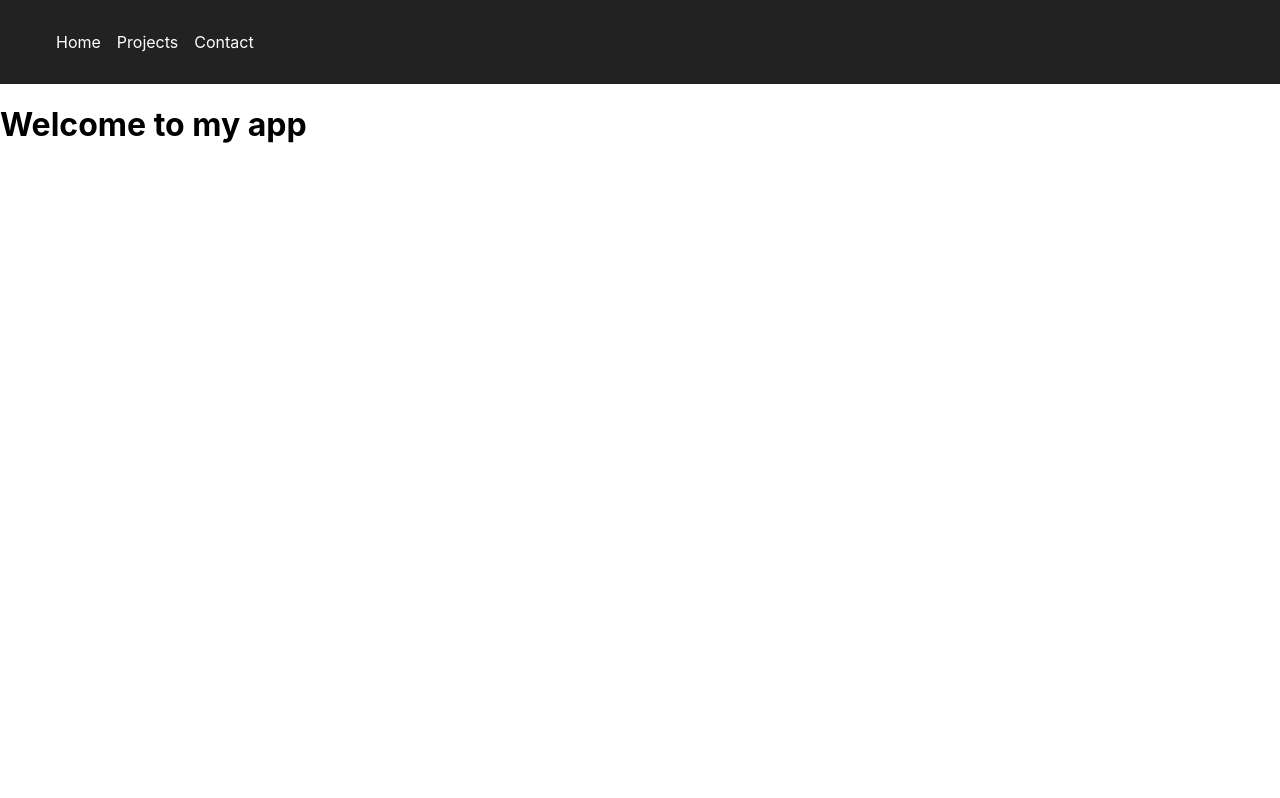
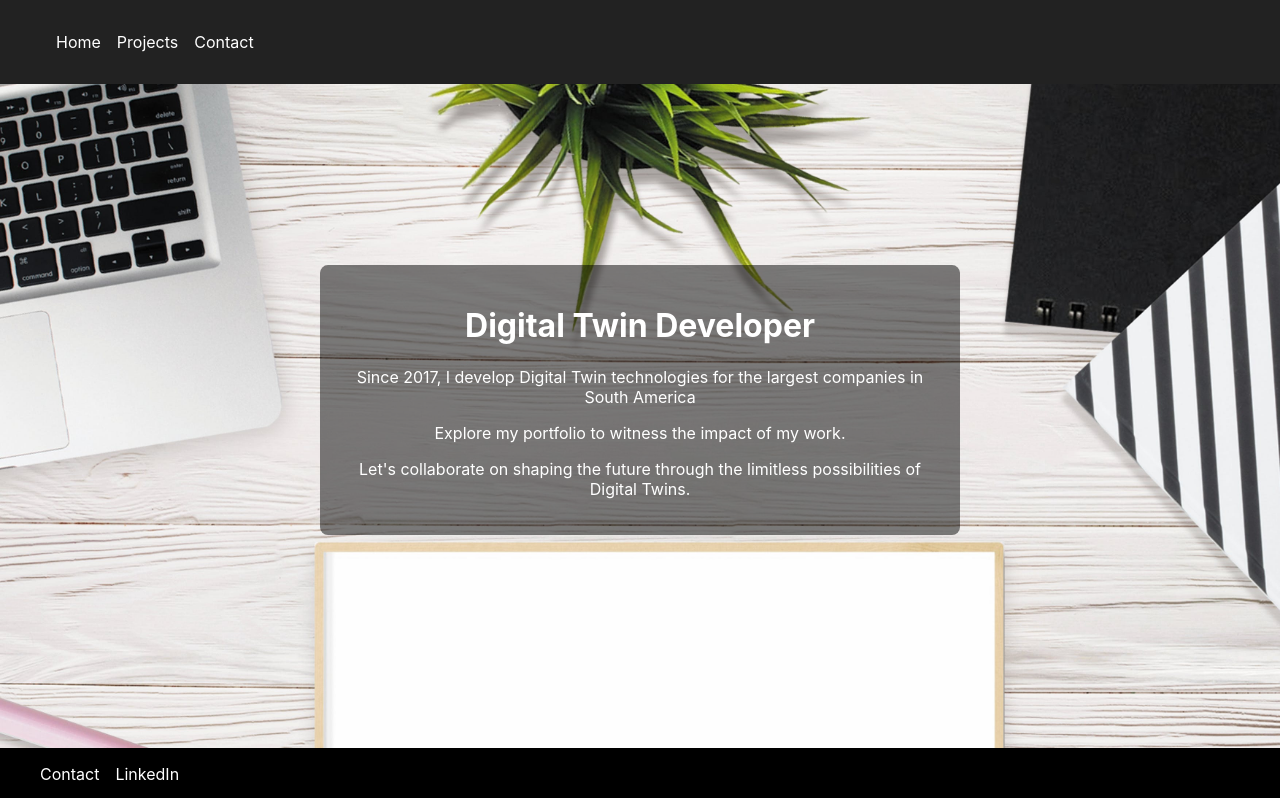
Before and after one commit to dvgutierres/dvgutierres.github.io, a React (Create React App) app: page / in a window 1280 px wide. Shown: the top 798 px of the page. Built offline with nearby package versions, Linux system fonts and the light colour scheme.

Commit message:
Added footer, background, pages

```diff
--- a/package.json
+++ b/package.json
@@ -14,6 +14,7 @@
     "mdb-react-ui-kit": "^7.0.0",
     "react": "^18.2.0",
     "react-dom": "^18.2.0",
+    "react-redux": "^9.0.4",
     "react-router-dom": "^6.20.1",
     "react-scripts": "5.0.1",
     "typescript": "^4.9.5",
--- a/src/App.tsx
+++ b/src/App.tsx
@@ -1,12 +1,38 @@
 import './App.css';
 import Header from './components/layout/header';
-import { BrowserRouter } from 'react-router-dom';
+import Footer from './components/layout/footer';
+import Home from './components/pages/home';
+import Projects from './components/pages/projects';
+import Contact from './components/pages/contact';
+
+import { BrowserRouter, Routes, Route } from "react-router-dom";
+
 export default function App() {
+
   return (
     <div>
       <BrowserRouter>
+
       <Header />
-      <h1>Welcome to my app</h1>
+
+      <Routes>
+
+          <Route
+          path='/'
+          element={<Home />}/>
+
+          <Route
+          path='/projects'
+          element={<Projects />}/>
+
+          <Route
+          path='/contact'
+          element={<Contact />}/>
+
+      </Routes>
+
+      <Footer />
+
       </BrowserRouter>
     </div>
   );
--- /dev/null
+++ b/src/components/layout/footer.css
@@ -0,0 +1,9 @@
+.footer {
+    position: fixed;
+    left: 0;
+    bottom: 0;
+    width: 100%;
+    background-color: rgb(0, 0, 0);
+    color: white;
+    text-align: center;
+  }
--- /dev/null
+++ b/src/components/layout/footer.tsx
@@ -0,0 +1,21 @@
+import "./footer.css"
+import { Link } from "react-router-dom";
+
+function Footer(){
+    return(
+    <div className="footer">
+        <ul className="list">
+
+            <li className="item">
+            <Link to="/contact" >Contact</Link>
+            </li>
+
+            <li className="item">
+            <Link to="https://www.linkedin.com/in/daniel-gutierres-9157a7144/" >LinkedIn</Link>
+            </li>
+            </ul>
+    </div>
+    )
+}
+
+export default Footer;
--- a/src/components/layout/header.css
+++ b/src/components/layout/header.css
@@ -1,5 +1,5 @@
-.Header{
-    display: flex;
+.header{
+    display: fixed;
     justify-content: space-between;
     background-color: #222;
     padding: 1em;
--- a/src/components/layout/header.tsx
+++ b/src/components/layout/header.tsx
@@ -3,7 +3,7 @@ import "./header.css"
 
 function Header() {
 return (
-    <nav className="Header">
+    <nav className="header">
         <ul className="list">
 
             <li className="item">
--- a/src/components/pages/Home.tsx
+++ b/src/components/pages/Home.tsx
@@ -1,11 +1,9 @@
-import { Link } from "react-router-dom";
+import Title from "../views/title";
 
 function Home() {
 return (
     <div>
-    <Link to="/" >Home</Link>
-    <Link to="/projects" >Projects</Link>
-    <Link to="/contact" >Contact</Link>
+        <Title />
     </div>
     )
 }
--- /dev/null
+++ b/src/components/pages/contact.tsx
@@ -0,0 +1,9 @@
+function Contacts() {
+return (
+    <div>
+    Contact
+    </div>
+    )
+}
+
+export default Contacts;
--- /dev/null
+++ b/src/components/pages/projects.tsx
@@ -0,0 +1,9 @@
+function Projects() {
+return (
+    <div>
+        Projects
+    </div>
+    )
+}
+
+export default Projects;
--- /dev/null
+++ b/src/components/views/title.jsx
@@ -0,0 +1,24 @@
+import backgroundImage from '../images/background.jpg'
+
+export default function Title() {
+  return (
+    <div>
+      <div>
+          <img
+            src={backgroundImage}
+            alt="Background"
+            style={{
+              width: '100%',
+              height: 'auto',
+            }}
+          />
+      </div>
+      <div style={{ position: 'absolute', top: '50%', left: '50%', transform: 'translate(-50%, -50%)', textAlign: 'center', color: '#fff', zIndex: '1', backgroundColor: 'rgba(0, 0, 0, 0.5)', padding: '20px', borderRadius: '8px' }}>
+        <h1>Digital Twin Developer</h1>
+        <p>Since 2017, I develop Digital Twin technologies for the largest companies in South America</p>
+        <p>Explore my portfolio to witness the impact of my work. </p>
+        <p>Let's collaborate on shaping the future through the limitless possibilities of Digital Twins.</p>
+      </div>
+    </div>
+  );
+}
```
Also changed, not shown: src/components/button.tsx (added, +7 -0 lines), src/components/images/background.jpg (added), 1 other file (tests, documents, lock files or other folders).
